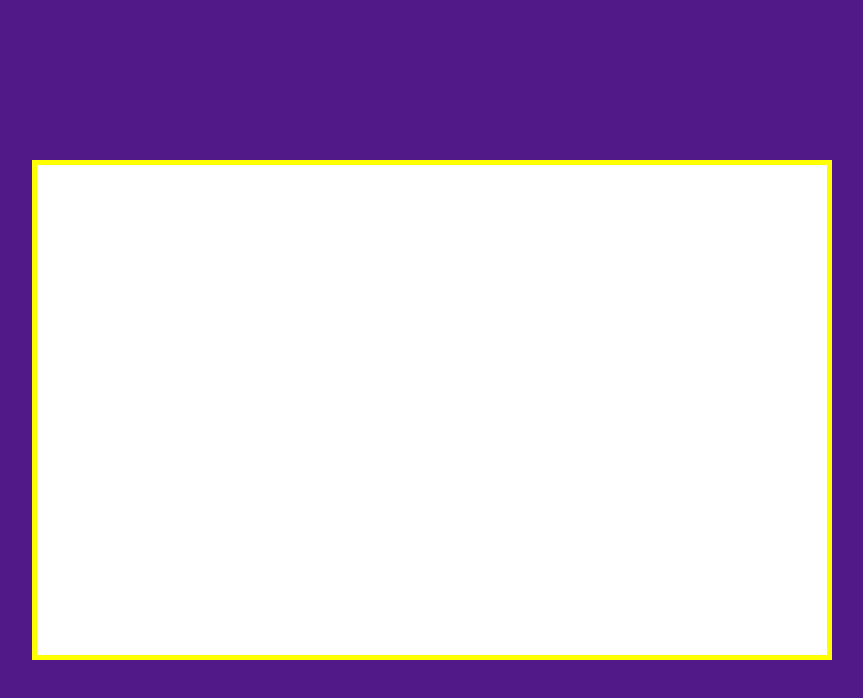
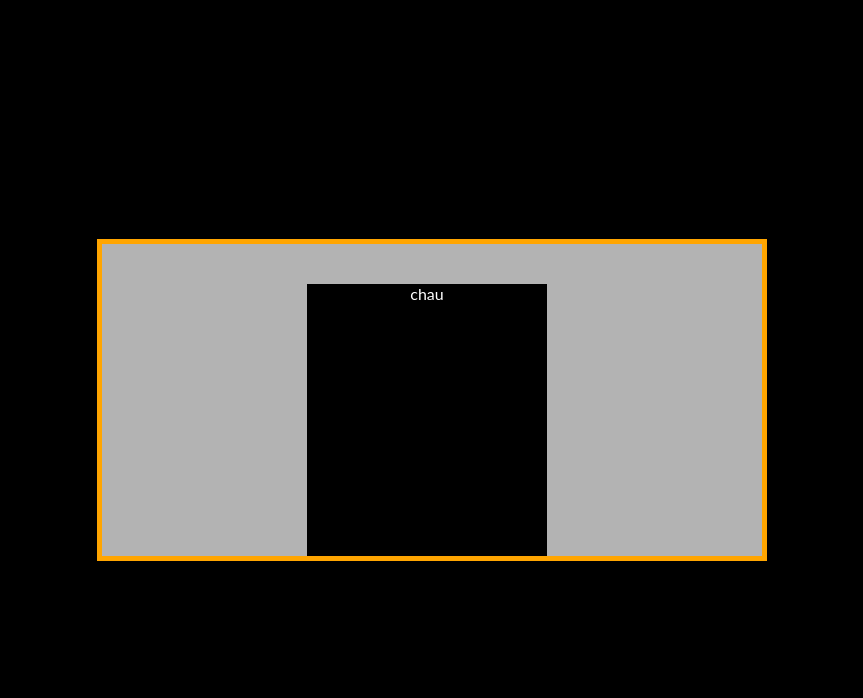
Before and after one commit to lucianoalessi/drum-machine, a React (Create React App) app: page / in a window 1280 px wide. Shown: the top 698 px of the page, without its empty margins (208-1071 px from the left). Built offline with nearby package versions, Linux system fonts and the light colour scheme.

Commit message:
first commit

```diff
--- a/src/App.css
+++ b/src/App.css
@@ -6,10 +6,14 @@
 
 html,body {
   color: white;
-  background-color: rgb(81, 24, 135);
+  background-color: black;
   font-family: Lato, sans-serif;
-  margin-top: 40px;
+  display: flex;
+  justify-content: center;
+  align-items: center;
+  height: 100vh;
 }
+
 
 .drum-machine {
   display: flex;
@@ -19,17 +23,49 @@ html,body {
 }
 
 .contenedor-principal {
-  background-color: white;
-  width: 800px ;
-  height: 500px;
-  padding: 25px;
-  margin: 80px;
-  justify-content: center;
-  border: 5px solid yellow;
+ outline: 5px solid orange;
+    position: relative;
+    width: 660px;
+    text-align: center;
+    background-color: #b3b3b3;
 }
 
 .contenedor-teclas  {
-  background-color: burlywood;
-  width: 400px;
-  height: 400px;
+  background-color: rgb(248, 4, 4);
+  width: 332px;
+  height: 272px;
+  display: inline-block;
+  margin: 20px;
 }
+
+.fila {
+  background-color: rgb(129, 129, 208);
+  display: flex;
+  align-items: center;
+  justify-content: center;
+}
+
+.drum-pad  {
+  background-color: grey;
+  margin-top: 10px;
+  box-shadow: black 3px 3px 5px;
+  position: relative;
+  float: left;
+  width: 100px;
+  height: 80px;
+  margin-right: 10px;
+  border-radius: 5px;
+  padding-top: 35px;
+  box-sizing: border-box;
+  cursor: pointer;
+}
+
+
+.contenedor-config  {
+  background-color: black;
+  width: 240px;
+  height: 272px;
+  display: inline-block;
+  margin: 40px 20px 0 10px;
+  vertical-align: top;
+}
--- a/src/App.js
+++ b/src/App.js
@@ -1,13 +1,81 @@
+import { useEffect, useState } from 'react';
 import './App.css';
 
+
 function App() {
+
+
+  const audioClips = [
+  {
+    keyCode: 81,
+    keyTrigger: 'Q',
+    id: 'Heater-1',
+    url: 'https://s3.amazonaws.com/freecodecamp/drums/Heater-1.mp3'
+  },
+  {
+    keyCode: 87,
+    keyTrigger: 'W',
+    id: 'Heater-2',
+    url: 'https://s3.amazonaws.com/freecodecamp/drums/Heater-2.mp3'
+  },
+  {
+    keyCode: 69,
+    keyTrigger: 'E',
+    id: 'Heater-3',
+    url: 'https://s3.amazonaws.com/freecodecamp/drums/Heater-3.mp3'
+  },
+  {
+    keyCode: 65,
+    keyTrigger: 'A',
+    id: 'Heater-4',
+    url: 'https://s3.amazonaws.com/freecodecamp/drums/Heater-4_1.mp3'
+  },
+  {
+    keyCode: 83,
+    keyTrigger: 'S',
+    id: 'Clap',
+    url: 'https://s3.amazonaws.com/freecodecamp/drums/Heater-6.mp3'
+  },
+  {
+    keyCode: 68,
+    keyTrigger: 'D',
+    id: 'Open-HH',
+    url: 'https://s3.amazonaws.com/freecodecamp/drums/Dsc_Oh.mp3'
+  },
+  {
+    keyCode: 90,
+    keyTrigger: 'Z',
+    id: "Kick-n'-Hat",
+    url: 'https://s3.amazonaws.com/freecodecamp/drums/Kick_n_Hat.mp3'
+  },
+  {
+    keyCode: 88,
+    keyTrigger: 'X',
+    id: 'Kick',
+    url: 'https://s3.amazonaws.com/freecodecamp/drums/RP4_KICK_1.mp3'
+  },
+  {
+    keyCode: 67,
+    keyTrigger: 'C',
+    id: 'Closed-HH',
+    url: 'https://s3.amazonaws.com/freecodecamp/drums/Cev_H2.mp3'
+  }
+];
+
+
+
+
   return (
     <div className="drum-machine">
 
-      <div className='contenedor-principal'>hola
+      <div className='contenedor-principal' id="drum-machine">
 
-        <div className='conetenedor-teclas'>hola</div>
-        <div className='contenedor-config'>chau</div>
+        <div className='drum-pads'>
+
+        </div>
+
+
+        <div className='contenedor-config' id="display">chau</div>
 
 
       </div>
```
Also changed, not shown: src/component/Button.js (+13 -0 lines), src/style-sheets/Button.css (added, +18 -0 lines).
